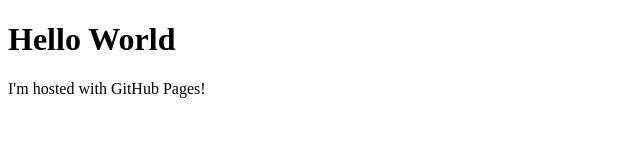
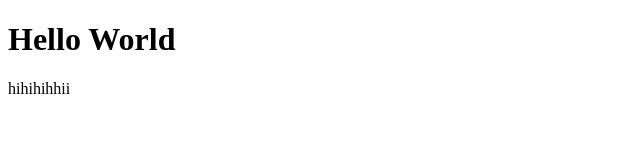
Before and after one commit to mayerst/mayerst.github.io, a plain HTML site: page index.html in a window 1280 px wide. Shown: the whole page, without its empty margins (0-640 px from the left). Drawn offline with Linux system fonts and the light colour scheme.

Commit message:
Update index.html

```diff
--- a/index.html
+++ b/index.html
@@ -2,6 +2,6 @@
 <html>
 <body>
 <h1>Hello World</h1>
-<p>I'm hosted with GitHub Pages!</p>
+<p>hihihihhii</p>
 </body>
 </html>
```
